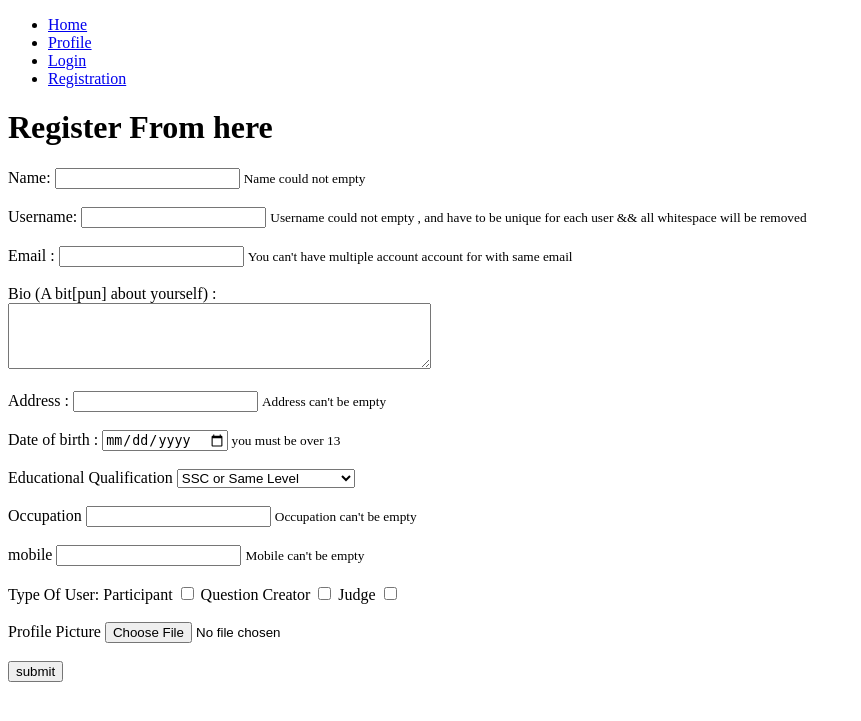
After one commit to ahmad4hat/online_programing_contest_organizer, a PHP site: page /edit_profile.php in a window 1280 px wide. The commit adds this page. Shown: the top 721 px of the page, without its empty margins (0-861 px from the left). Run offline with PHP 8.4, Linux system fonts and the light colour scheme.

Commit message:
profile added and functional , edit profile ui added

```diff
--- /dev/null
+++ b/edit_profile.php
@@ -0,0 +1,112 @@
+<?php include 'helper.php'; ?>
+<!DOCTYPE html>
+<html lang="en">
+
+<head>
+    <meta charset="UTF-8" />
+    <meta name="viewport" content="width=device-width, initial-scale=1.0" />
+    <title>Registration</title>
+</head>
+
+<body>
+    <?php include 'header.php'; ?>
+    <main>
+        <h1>Register From here</h1>
+        <!-- <?php echo trim(" hh  aa  ") ?> -->
+
+        <?php if (isset($_GET["error"])) {
+            $error = urldecode($_GET["error"]);
+            echo '<h4>Error :' . $error . '</h4>';
+        } ?>
+
+
+        <div>
+            <form action="edit_profile_handler.php" method="POST" enctype="multipart/form-data">
+                <label for="name">Name: </label>
+                <input type="text" name="name" id="name" required />
+                <small>Name could not empty</small>
+                <br />
+                <br />
+                <label for="username">Username: </label>
+                <input type="text" name="username" id="username" required />
+                <small>Username could not empty , and have to be unique for each user && all whitespace will be removed</small>
+                <br />
+                <br />
+                <label for="email">Email : </label>
+                <input type="email" name="email" id="email" required />
+                <small>You can't have multiple account account for with same email</small>
+                <br />
+                <br />
+
+
+
+
+                <label for="bio">Bio (A bit[pun] about yourself) : </label>
+                <br />
+                <textarea type="text" name="bio" id="bio" rows="4" cols="50" required></textarea>
+                <br />
+                <br />
+
+
+                <label for="address">Address : </label>
+                <input type="text" name="address" id="address" required />
+                <small>Address can't be empty </small>
+                <br />
+                <br />
+
+
+                <label for="dob">Date of birth : </label>
+                <input type="date" name="dob" id="dob" required />
+                <small>you must be over 13 </small>
+                <br />
+                <br />
+
+                <label for="educationalQualification">Educational Qualification</label>
+                <select name="educationalQualification" id="educationalQualification" required>
+                    <option value="sscOrSameLevel">SSC or Same Level</option>
+                    <option value="hscOrSameLevel">HSC or Same Level</option>
+                    <option value="undergradOrSameLevel">UnderGrad or Same Level</option>
+                    <option value="gradOrSameLevel">Grad or Same Level</option>
+                    <option value="other">Other</option>
+                </select>
+                <br />
+                <br />
+                <label for="occupation">Occupation </label>
+                <input type="text" name="occupation" id="occupation" required />
+                <small>Occupation can't be empty </small>
+                <br />
+                <br />
+                <label for="mobile">mobile </label>
+                <input type="tel" name="mobile" id="mobile" required />
+                <small>Mobile can't be empty </small>
+                <br />
+                <br />
+                <label for="typeOfUser">Type Of User: </label>
+
+                <label for="participant">Participant</label>
+                <input type="checkbox" name="typeOfUser[participant]" id="participant" value="participant" />
+                <label for="questionCreator">Question Creator</label>
+                <input type="checkbox" name="typeOfUser[questionCreator]" id="questionCreator" value="questionCreator" />
+                <label for="judge">Judge</label>
+                <input type="checkbox" name="typeOfUser[judge]" id="judge" value="judge" />
+
+                <br />
+                <br />
+                <label for="profilePicture">Profile Picture</label>
+                <input type="file" name="profilePicture" accept="image/*" required />
+                <br />
+                <br />
+
+                <input type="submit" name="submit" value="submit" />
+
+                <!-- <select name="typeOfUser" id="typeOfUser">
+                    <option value="participant">Participant</option>
+                    <option value="QuestionCreation">Question Creation</option>
+
+                </select> -->
+            </form>
+        </div>
+    </main>
+</body>
+
+</html>
--- a/header.php
+++ b/header.php
@@ -3,6 +3,8 @@
         <ul>
             <li><a href="home.php">Home</a></li>
             <li><a href="profile.php">Profile</a></li>
+            <li><a href="login.php">Login</a></li>
+            <li><a href="registration.php">Registration</a></li>
         </ul>
     </nav>
 </header>
```
Also changed, not shown: profile.php (added, +42 -0 lines).
